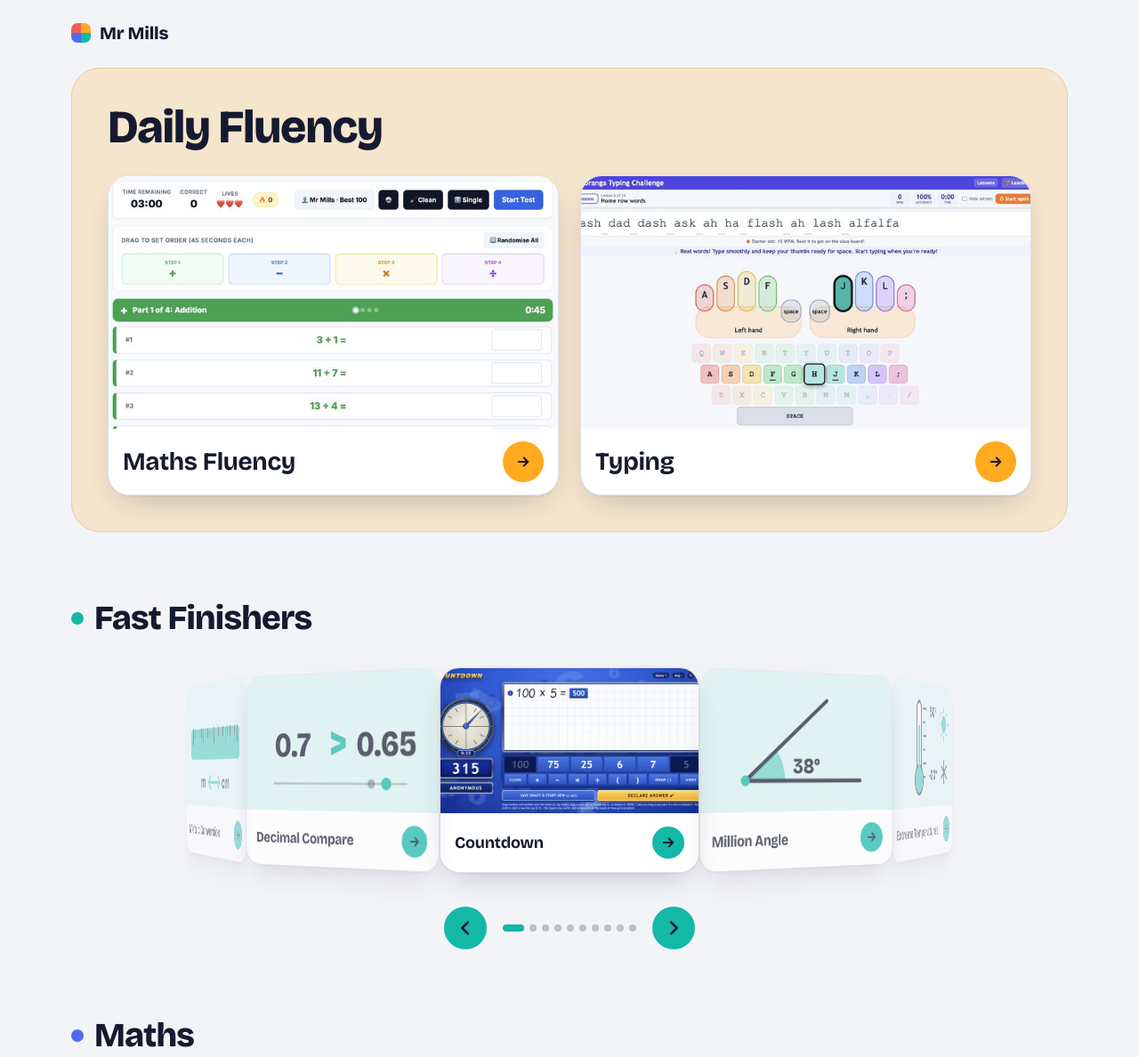
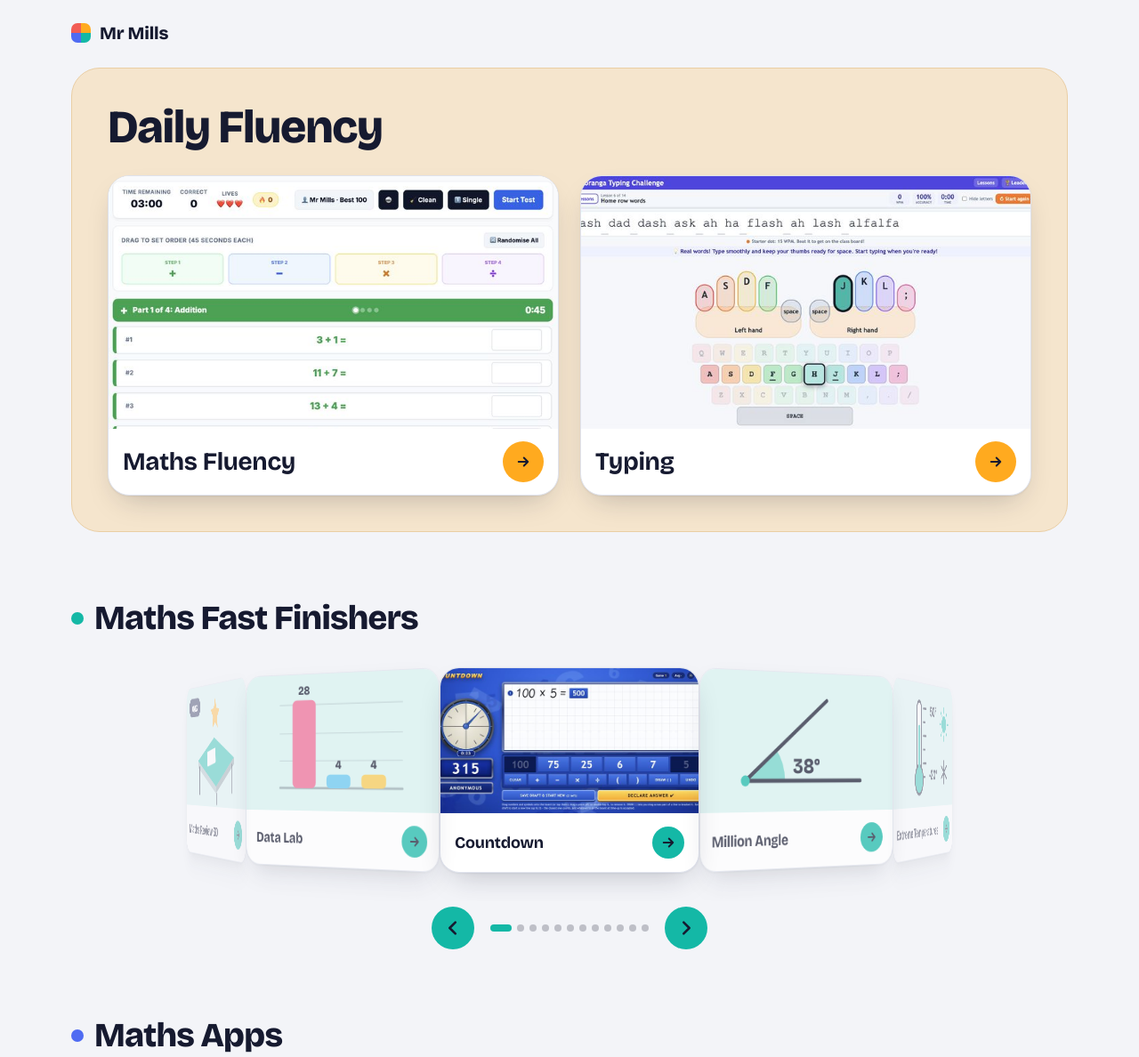
Before and after one commit to MrMillsFairfield/Home, a plain HTML site: page index.html in a window 1280 px wide. Shown: the top 1188 px of the page at 89% size. Drawn offline with nearby package versions, Linux system fonts and the light colour scheme.

Commit message:
Add files via upload

```diff
--- a/index.html
+++ b/index.html
@@ -258,6 +258,13 @@ svg *{stroke-linecap:round;stroke-linejoin:round}
     '<rect x="122" y="96" width="46" height="22" rx="3" class="sf" transform="rotate(-8 145 107)"/>'+
     '<g class="a-bob"><path d="M165 20 l7 15 16 2 -12 11 3 16 -14 -8 -14 8 3 -16 -12 -11 16 -2z" fill="var(--amber)"/></g>'+
     '<rect x="18" y="16" width="64" height="28" rx="14" fill="var(--deep)"/><text x="50" y="36" class="t" font-size="15" style="fill:#fff">0/13</text>';};
+  S.datalab=function(){return ''+
+    '<path d="M60 150 H264" class="is" stroke-width="3" opacity=".35"/>'+
+    '<path d="M60 40 H264 M60 78 H264 M60 114 H264" class="is" stroke-width="1.5" opacity=".15"/>'+
+    '<rect x="82" y="34" width="40" height="116" rx="7" fill="#EC6A94"/>'+
+    '<rect x="140" y="132" width="40" height="18" rx="6" fill="#62C6F0"/>'+
+    '<rect x="198" y="132" width="40" height="18" rx="6" fill="#F6C94E"/>'+
+    '<text x="102" y="27" class="t" font-size="16">28</text><text x="160" y="125" class="t" font-size="16">4</text><text x="218" y="125" class="t" font-size="16">4</text>';};
   S.rakiura=function(){
     var stars=[[30,30],[70,18],[120,36],[210,22],[290,30],[180,50],[40,64],[300,70],[96,60]],o='',i;
     o+='<path d="M0 76 Q80 20 160 62 T320 44" fill="none" stroke="var(--hue)" stroke-width="16" opacity=".3"/>'+
@@ -299,15 +306,16 @@ svg *{stroke-linecap:round;stroke-linejoin:round}
   /* ---- content ---- */
   var DAILY=[{n:'Maths Fluency',p:'MathsFluency/',m:'fluency'},{n:'Typing',p:'typing/',m:'typing'}];
   var CATS=[
-    {id:'fast-finishers',t:'Fast Finishers',hue:'var(--finish)',items:[
+    {id:'fast-finishers',t:'Maths Fast Finishers',hue:'var(--finish)',items:[
       {n:'Countdown',p:'countdown/',m:'countdown'},{n:'Million Angle',p:'Millionangle/',m:'angle'},
       {n:'Extreme Temperatures',p:'ExtremeTemperatures/',m:'temp'},{n:'Metric Alchemist',p:'MetricAlchemist/',m:'alchemist'},
       {n:'Duck Decimals',p:'DuckDecimals/',m:'duck'},{n:'Million Area',p:'MillionArea/',m:'area'},
       {n:'Algebra Maze',p:'AlgebraMaze/',m:'maze'},{n:'Michael Horror Maths',p:'MichaelHorrorMaths/',m:'horror'},
-      {n:'Metric Conversion',p:'MetricConversion/',m:'metric'},{n:'Decimal Compare',p:'DecimalCompare/',m:'decimal'}]},
-    {id:'maths',t:'Maths',hue:'var(--maths)',items:[
+      {n:'Metric Conversion',p:'MetricConversion/',m:'metric'},{n:'Decimal Compare',p:'DecimalCompare/',m:'decimal'},
+      {n:'Maths Review 3D',p:'MathsReview3D/',m:'review'},{n:'Data Lab',p:'DataLab/',m:'datalab'}]},
+    {id:'maths',t:'Maths Apps',hue:'var(--maths)',items:[
       {n:'Polygon Angles',p:'PolygonAngles/',m:'polygon'},{n:'Dividing Fractions',p:'DividingFractions/',m:'dividing'},
-      {n:'Triangle Area',p:'TriangleArea/',m:'triangle'},{n:'Card Algebra',p:'CardAlgebra/',m:'cards'},{n:'Maths Review 3D',p:'MathsReview3D/',m:'review'},
+      {n:'Triangle Area',p:'TriangleArea/',m:'triangle'},{n:'Card Algebra',p:'CardAlgebra/',m:'cards'},
       {n:'Multiplying Fractions',p:'MultiplyingFractions/',m:'mult'},{n:'Adding and Subtracting Fractions',p:'addingandsubtractingfractions/',m:'addsub'},
       {n:'Mixed Number to Improper Fraction',p:'mixednumbertoimproperfraction/',m:'mixed'}]},
     {id:'inquiry',t:'Inquiry',hue:'var(--inquiry)',items:[
@@ -316,7 +324,7 @@ svg *{stroke-linecap:round;stroke-linejoin:round}
       {n:'Sentence Structure Te Reo',p:'SentenceStructureTeReo/',m:'sentence'},{n:'Māori Syllables',p:'MaoriSyllables/',m:'syllables'}]}
   ];
 
-  var SHOTS={fluency:1,typing:1,countdown:1,angle:1,temp:1,alchemist:1,duck:1,area:1,maze:1,horror:1,metric:1,decimal:1,polygon:1,dividing:1,triangle:1,cards:1,mult:1,addsub:1,mixed:1,rakiura:1,mmp:1,radio:1,bomb:1,sentence:1,syllables:1,review:1};
+  var SHOTS={fluency:1,typing:1,countdown:1,angle:1,temp:1,alchemist:1,duck:1,area:1,maze:1,horror:1,metric:1,decimal:1,polygon:1,dividing:1,triangle:1,cards:1,mult:1,addsub:1,mixed:1,rakiura:1,mmp:1,radio:1,bomb:1,sentence:1,syllables:1,review:1,datalab:1};
   var ARROW='<svg viewBox="0 0 24 24" fill="none" stroke="currentColor" stroke-width="2.6" stroke-linecap="round" stroke-linejoin="round" aria-hidden="true"><path d="M5 12h14M13 6l6 6-6 6"/></svg>';
   var LEFT='<svg viewBox="0 0 24 24" fill="none" stroke="currentColor" stroke-width="2.8" stroke-linecap="round" stroke-linejoin="round" aria-hidden="true"><path d="M15 5l-7 7 7 7"/></svg>';
   var RIGHT='<svg viewBox="0 0 24 24" fill="none" stroke="currentColor" stroke-width="2.8" stroke-linecap="round" stroke-linejoin="round" aria-hidden="true"><path d="M9 5l7 7-7 7"/></svg>';
```
